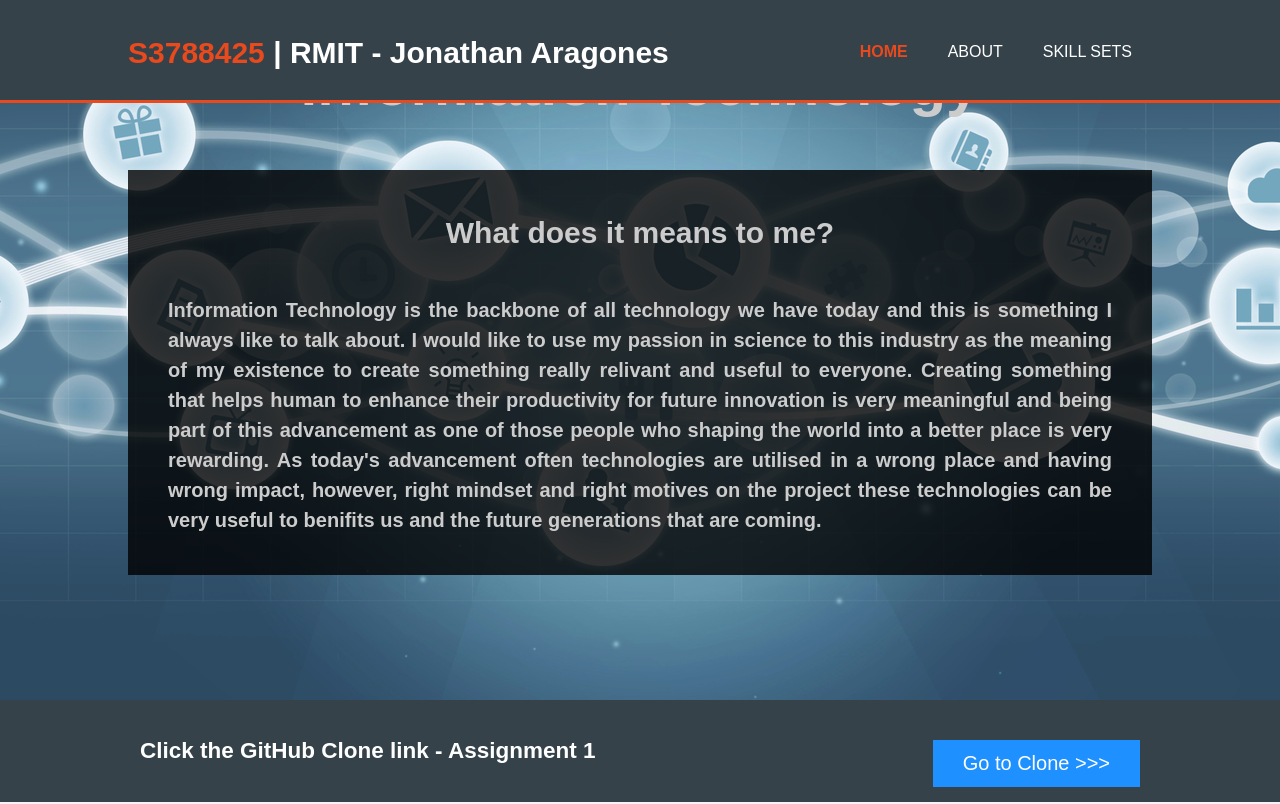
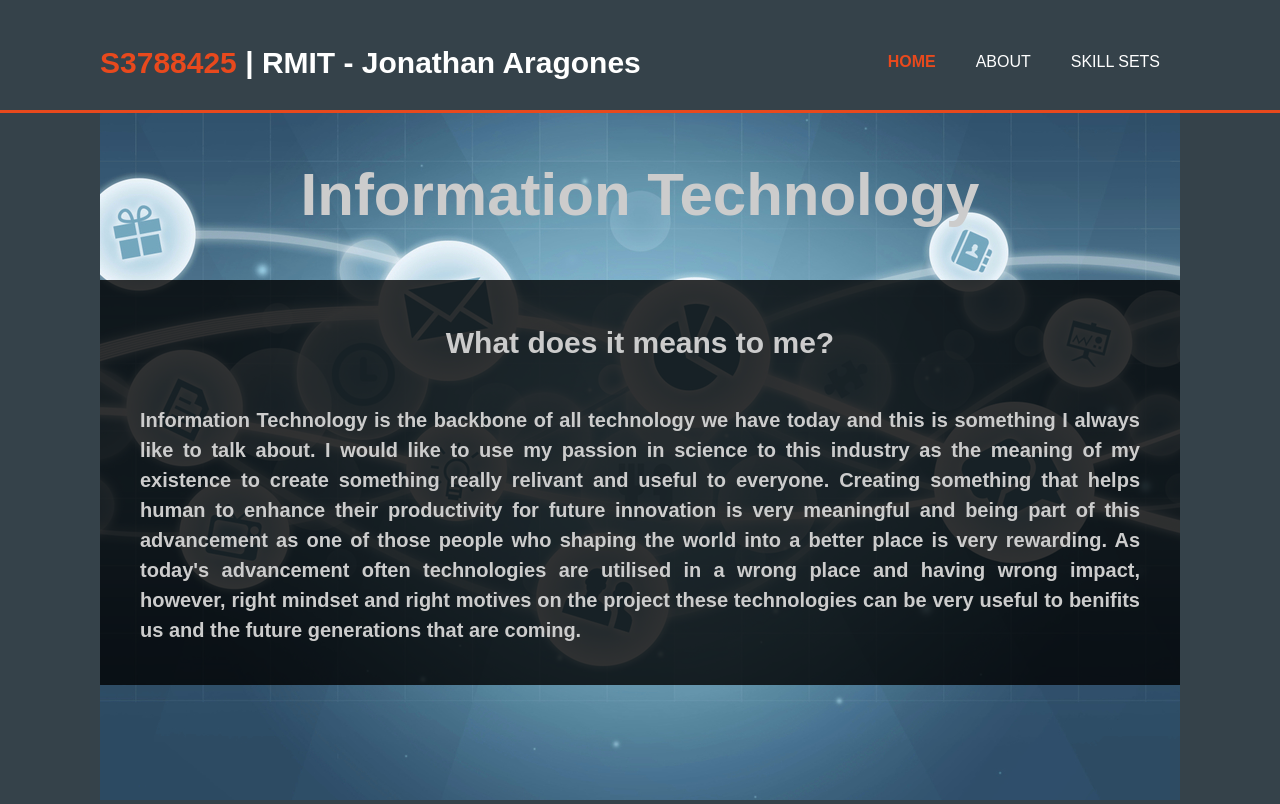
Before and after one commit to XirtamInteractive/XirtamInteractive.github.io, a plain HTML site: page index.html in a window 1280 px wide. Shown: the top 804 px of the page. Drawn offline with Linux system fonts and the light colour scheme.

Commit message:
Update Css

```diff
--- a/css/style.css
+++ b/css/style.css
@@ -7,9 +7,9 @@ body{
 
 /* Global */
 .container{
-  width: 80%;
   margin: auto;
   overflow: hidden;
+  padding-top: 10px;
 }
 
 ul{
@@ -42,14 +42,16 @@ ul{
 }
 
 /* Header**/
-.header-cont {width: 100%; position: fixed; top: 0px;}
+.header-cont { width: 100%; position: fixed; top: 0px;}
 header{
   background: #35424a;
   color: #ffffff;
   padding-top: 30px;
+  padding-left: 100px;
+  padding-right: 100px;
+  padding-bottom: 10px;
   min-height: 70px;
   border-bottom: #e8491d 3px solid;
-  margin: 0px auto;
 }
 
 header a{
@@ -88,8 +90,23 @@ header a:hover{
   font-weight: bold;
 }
 
+#main{
+  margin:100px 0 0 0;
+  padding-left: 100px;
+  padding-right: 100px;
+
+}
+#main1{
+  margin-top: 100px;
+  margin-bottom: 0px;
+  background-color: #35424a;
+
+}
+
 /* Showcase*/
 #showcase{
+  margin-left: 100px;
+  margin-right: 100px;
   min-height: 700px;
   background: url('../img/showcase1.jpeg') no-repeat 0 30px;
   background-position: center;
@@ -127,6 +144,8 @@ header a:hover{
 
 #link{
   padding: 15px;
+  padding-left: 100px;
+  padding-right: 100px;
   color:#ffffff;
   background: #35424a;
 }
--- a/index.html
+++ b/index.html
@@ -26,9 +26,9 @@
       </div>
     </header>
 </div>
-
-    <section id="showcase">
-      <div class="container">
+    <section id="main1">
+      <section id="showcase">
+        <div class="container">
         <h1>Information Technology</h1>
         <h2>What does it means to me?</h2>
           <p>Information Technology is the backbone of all technology we have today and this is something I always like to talk about.
@@ -37,10 +37,9 @@
             meaningful and being part of this advancement as one of those people who shaping the world into a better place is very rewarding.
             As today's advancement often technologies are utilised in a wrong place and having wrong impact, however, right mindset
             and right motives on the project these technologies can be very useful to benifits us and the future generations that are coming.</p>
-
-      </div>
+        </div>
+      </section>
     </section>
-
     <section id="link">
         <div class="container">
         <h1>Click the GitHub Clone link - Assignment 1</h1>
```
Also changed, not shown: skillSets.html (+2 -0 lines).
